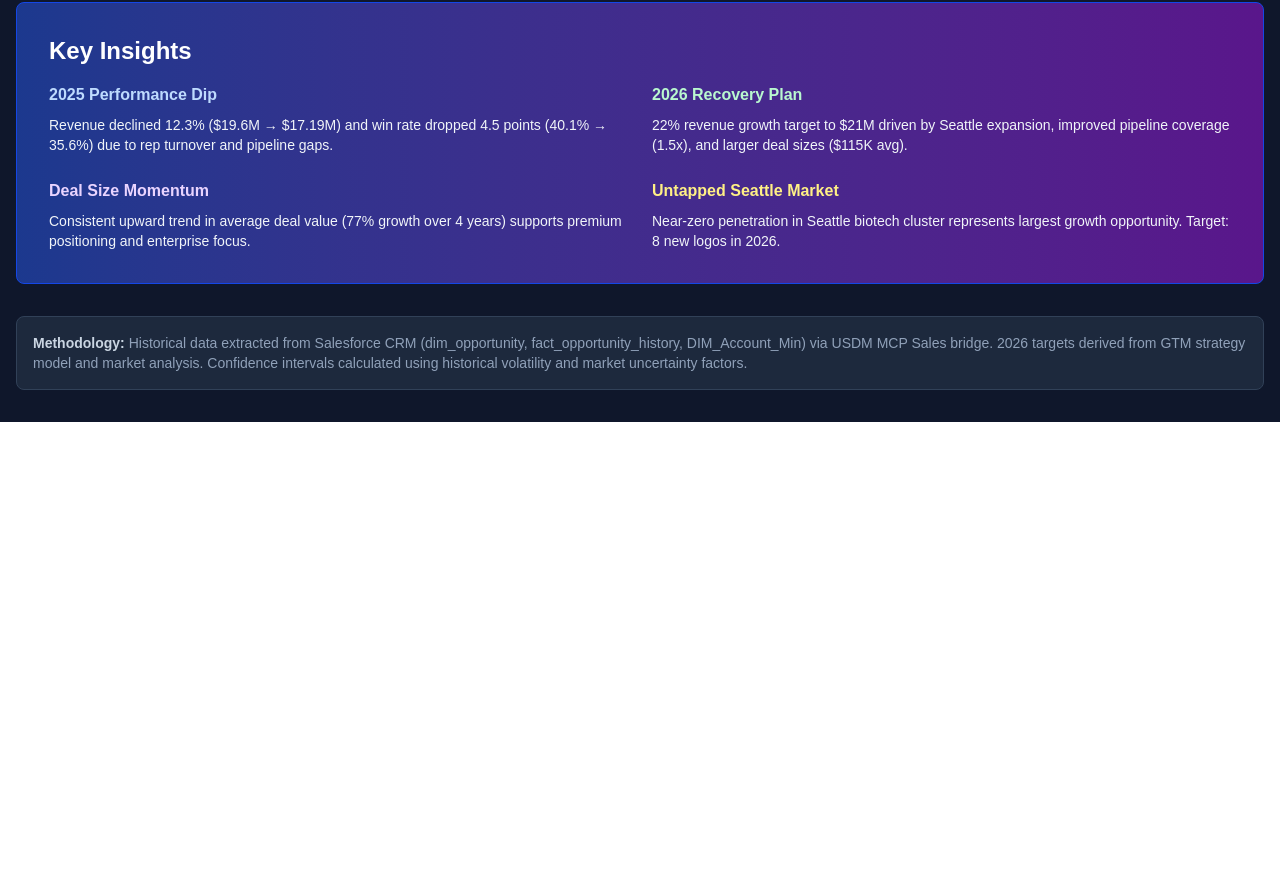
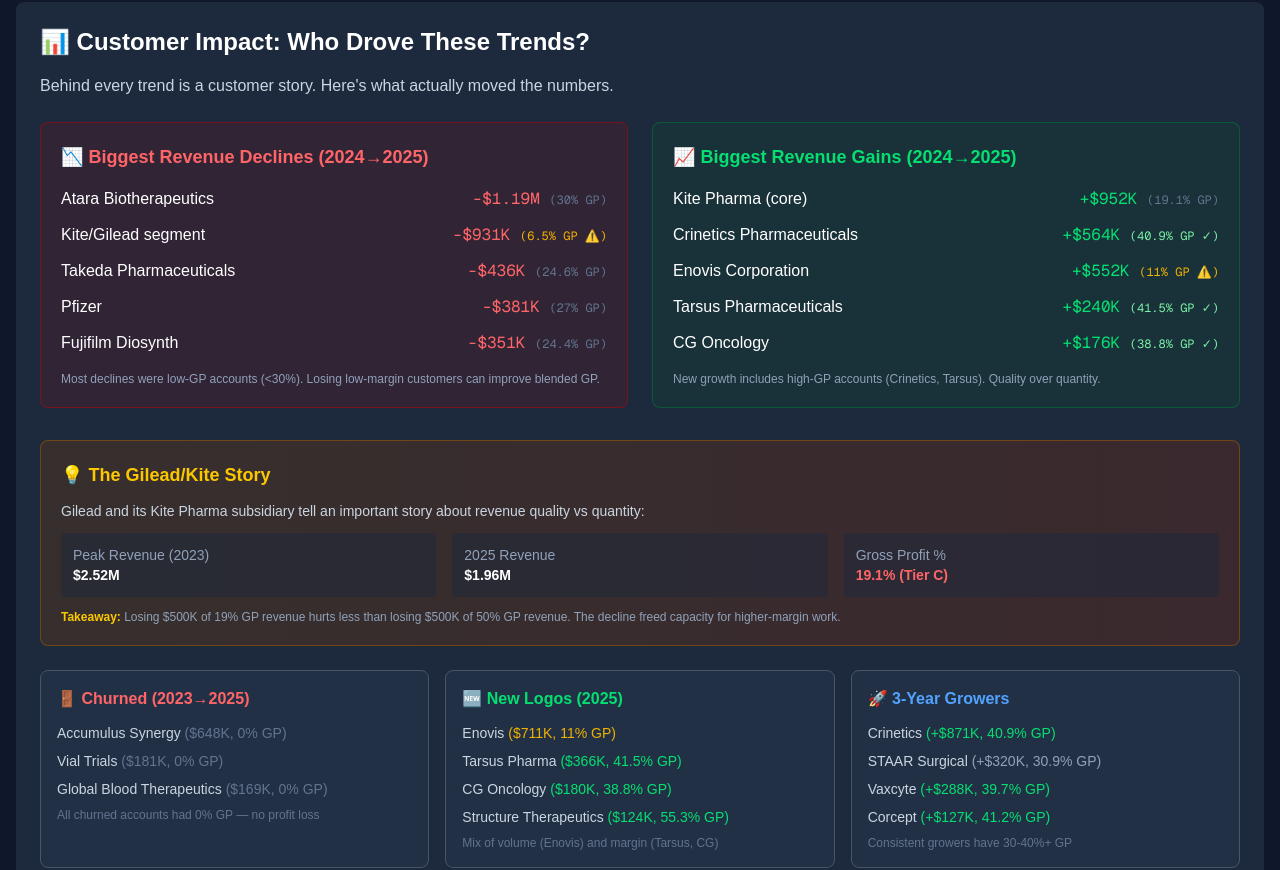
Before and after one commit to kbrown10000/western-region-analysis, a Next.js app: page /trends in a window 1280 px wide. Shown: the part 4141-5011 px from the top of the page. Before the commit the page ends 4563 px from the top, so only its background shows below. Built offline with nearby package versions, Linux system fonts and the light colour scheme.

Commit message:
Add Customer Impact section to trends - who drove the numbers (Gilead story, churned, new logos)

```diff
--- a/src/app/trends/page.tsx
+++ b/src/app/trends/page.tsx
@@ -322,6 +322,137 @@
           </p>
         </div>
 
+        {/* Customer Impact Analysis */}
+        <div className="bg-slate-800 rounded-lg p-6 mb-8">
+          <h2 className="text-2xl font-bold text-white mb-4">📊 Customer Impact: Who Drove These Trends?</h2>
+          <p className="text-slate-300 mb-6">
+            Behind every trend is a customer story. Here&apos;s what actually moved the numbers.
+          </p>
+
+          <div className="grid md:grid-cols-2 gap-6 mb-8">
+            {/* Revenue Losers */}
+            <div className="bg-red-900/20 rounded-lg p-5 border border-red-700/50">
+              <h3 className="text-lg font-bold text-red-400 mb-4">📉 Biggest Revenue Declines (2024→2025)</h3>
+              <div className="space-y-3">
+                <div className="flex justify-between items-center">
+                  <span className="text-white">Atara Biotherapeutics</span>
+                  <span className="text-red-400 font-mono">-$1.19M <span className="text-slate-500 text-xs">(30% GP)</span></span>
+                </div>
+                <div className="flex justify-between items-center">
+                  <span className="text-white">Kite/Gilead segment</span>
+                  <span className="text-red-400 font-mono">-$931K <span className="text-yellow-500 text-xs">(6.5% GP ⚠️)</span></span>
+                </div>
+                <div className="flex justify-between items-center">
+                  <span className="text-white">Takeda Pharmaceuticals</span>
+                  <span className="text-red-400 font-mono">-$436K <span className="text-slate-500 text-xs">(24.6% GP)</span></span>
+                </div>
+                <div className="flex justify-between items-center">
+                  <span className="text-white">Pfizer</span>
+                  <span className="text-red-400 font-mono">-$381K <span className="text-slate-500 text-xs">(27% GP)</span></span>
+                </div>
+                <div className="flex justify-between items-center">
+                  <span className="text-white">Fujifilm Diosynth</span>
+                  <span className="text-red-400 font-mono">-$351K <span className="text-slate-500 text-xs">(24.4% GP)</span></span>
+                </div>
+              </div>
+              <p className="text-xs text-slate-400 mt-4">
+                Most declines were low-GP accounts (&lt;30%). Losing low-margin customers can improve blended GP.
+              </p>
+            </div>
+
+            {/* Revenue Gainers */}
+            <div className="bg-green-900/20 rounded-lg p-5 border border-green-700/50">
+              <h3 className="text-lg font-bold text-green-400 mb-4">📈 Biggest Revenue Gains (2024→2025)</h3>
+              <div className="space-y-3">
+                <div className="flex justify-between items-center">
+                  <span className="text-white">Kite Pharma (core)</span>
+                  <span className="text-green-400 font-mono">+$952K <span className="text-slate-500 text-xs">(19.1% GP)</span></span>
+                </div>
+                <div className="flex justify-between items-center">
+                  <span className="text-white">Crinetics Pharmaceuticals</span>
+                  <span className="text-green-400 font-mono">+$564K <span className="text-green-300 text-xs">(40.9% GP ✓)</span></span>
+                </div>
+                <div className="flex justify-between items-center">
+                  <span className="text-white">Enovis Corporation</span>
+                  <span className="text-green-400 font-mono">+$552K <span className="text-yellow-500 text-xs">(11% GP ⚠️)</span></span>
+                </div>
+                <div className="flex justify-between items-center">
+                  <span className="text-white">Tarsus Pharmaceuticals</span>
+                  <span className="text-green-400 font-mono">+$240K <span className="text-green-300 text-xs">(41.5% GP ✓)</span></span>
+                </div>
+                <div className="flex justify-between items-center">
+                  <span className="text-white">CG Oncology</span>
+                  <span className="text-green-400 font-mono">+$176K <span className="text-green-300 text-xs">(38.8% GP ✓)</span></span>
+                </div>
+              </div>
+              <p className="text-xs text-slate-400 mt-4">
+                New growth includes high-GP accounts (Crinetics, Tarsus). Quality over quantity.
+              </p>
+            </div>
+          </div>
+
+          {/* The Gilead Story */}
+          <div className="bg-gradient-to-r from-yellow-900/30 to-orange-900/30 rounded-lg p-5 border border-yellow-700/50 mb-6">
+            <h3 className="text-lg font-bold text-yellow-400 mb-3">💡 The Gilead/Kite Story</h3>
+            <p className="text-slate-300 text-sm mb-3">
+              Gilead and its Kite Pharma subsidiary tell an important story about revenue quality vs quantity:
+            </p>
+            <div className="grid md:grid-cols-3 gap-4 text-sm">
+              <div className="bg-slate-800/50 rounded p-3">
+                <div className="text-slate-400">Peak Revenue (2023)</div>
+                <div className="text-white font-bold">$2.52M</div>
+              </div>
+              <div className="bg-slate-800/50 rounded p-3">
+                <div className="text-slate-400">2025 Revenue</div>
+                <div className="text-white font-bold">$1.96M</div>
+              </div>
+              <div className="bg-slate-800/50 rounded p-3">
+                <div className="text-slate-400">Gross Profit %</div>
+                <div className="text-red-400 font-bold">19.1% (Tier C)</div>
+              </div>
+            </div>
+            <p className="text-slate-400 text-xs mt-3">
+              <strong className="text-yellow-400">Takeaway:</strong> Losing $500K of 19% GP revenue hurts less than losing $500K of 50% GP revenue.
+              The decline freed capacity for higher-margin work.
+            </p>
+          </div>
+
+          {/* Customer Journey */}
+          <div className="grid md:grid-cols-3 gap-4">
+            <div className="bg-slate-700/30 rounded-lg p-4 border border-slate-600">
+              <h4 className="text-red-400 font-semibold mb-3">🚪 Churned (2023→2025)</h4>
+              <ul className="text-sm space-y-2">
+                <li className="text-slate-300">Accumulus Synergy <span className="text-slate-500">($648K, 0% GP)</span></li>
+                <li className="text-slate-300">Vial Trials <span className="text-slate-500">($181K, 0% GP)</span></li>
+                <li className="text-slate-300">Global Blood Therapeutics <span className="text-slate-500">($169K, 0% GP)</span></li>
+              </ul>
+              <p className="text-xs text-slate-500 mt-2">All churned accounts had 0% GP — no profit loss</p>
+            </div>
+
+            <div className="bg-slate-700/30 rounded-lg p-4 border border-slate-600">
+              <h4 className="text-green-400 font-semibold mb-3">🆕 New Logos (2025)</h4>
+              <ul className="text-sm space-y-2">
+                <li className="text-slate-300">Enovis <span className="text-yellow-500">($711K, 11% GP)</span></li>
+                <li className="text-slate-300">Tarsus Pharma <span className="text-green-400">($366K, 41.5% GP)</span></li>
+                <li className="text-slate-300">CG Oncology <span className="text-green-400">($180K, 38.8% GP)</span></li>
+                <li className="text-slate-300">Structure Therapeutics <span className="text-green-400">($124K, 55.3% GP)</span></li>
+              </ul>
+              <p className="text-xs text-slate-500 mt-2">Mix of volume (Enovis) and margin (Tarsus, CG)</p>
+            </div>
+
+            <div className="bg-slate-700/30 rounded-lg p-4 border border-slate-600">
+              <h4 className="text-blue-400 font-semibold mb-3">🚀 3-Year Growers</h4>
+              <ul className="text-sm space-y-2">
+                <li className="text-slate-300">Crinetics <span className="text-green-400">(+$871K, 40.9% GP)</span></li>
+                <li className="text-slate-300">STAAR Surgical <span className="text-slate-400">(+$320K, 30.9% GP)</span></li>
+                <li className="text-slate-300">Vaxcyte <span className="text-green-400">(+$288K, 39.7% GP)</span></li>
+                <li className="text-slate-300">Corcept <span className="text-green-400">(+$127K, 41.2% GP)</span></li>
+              </ul>
+              <p className="text-xs text-slate-500 mt-2">Consistent growers have 30-40%+ GP</p>
+            </div>
+          </div>
+        </div>
+
         {/* Summary Section */}
         <div className="bg-gradient-to-r from-blue-900 to-purple-900 rounded-lg p-8 border border-blue-700">
           <h2 className="text-2xl font-bold text-white mb-4">Key Insights</h2>
```
